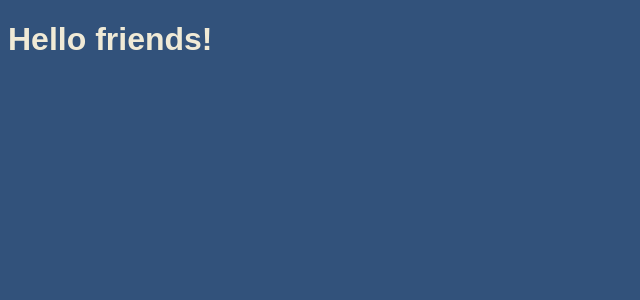
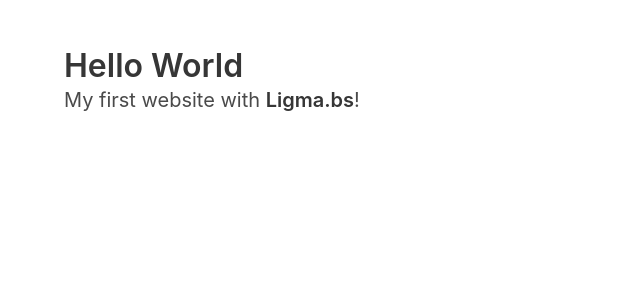
Before and after one commit to akc8012/gina-rona-app, a Preact app: page / in a window 1280 px wide. Shown: the top 300 px of the page, without its empty margins (0-640 px from the left). Built offline with nearby package versions, Linux system fonts and the light colour scheme.

Commit message:
Added Bulma ligs

```diff
--- a/index.html
+++ b/index.html
@@ -3,6 +3,7 @@
 
 <head>
   <meta charset='utf-8'>
+  <meta name="viewport" content="width=device-width, initial-scale=1">
   <title>RonaLisa</title>
 </head>
 
--- a/src/main.tsx
+++ b/src/main.tsx
@@ -1,8 +1,22 @@
 import { h, render } from 'preact';
-import './style.scss'
+
+import 'bulma/css/bulma.css'
+// import './style.scss'
+// import '@fortawesome/fontawesome-free/css/all.css';
 
 function App() {
-	return <h1>Hello friends!</h1>;
+	return (
+		<section class='section'>
+			<div class='container'>
+				<h1 class='title'>
+					Hello World
+				</h1>
+				<p class='subtitle'>
+					My first website with <strong>Ligma.bs</strong>!
+				</p>
+			</div>
+		</section>
+	);
 }
 
 render(<App />, document.getElementById('root'));
```
Also changed, not shown: package.json (+4 -3 lines), 1 other file (tests, documents, lock files or other folders).
